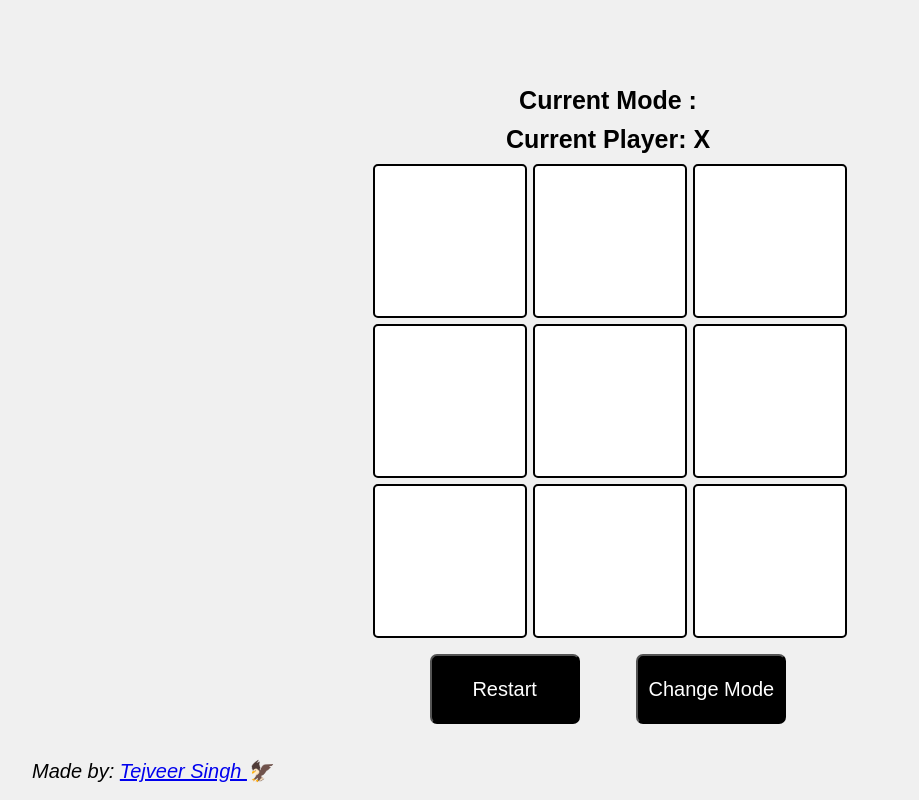
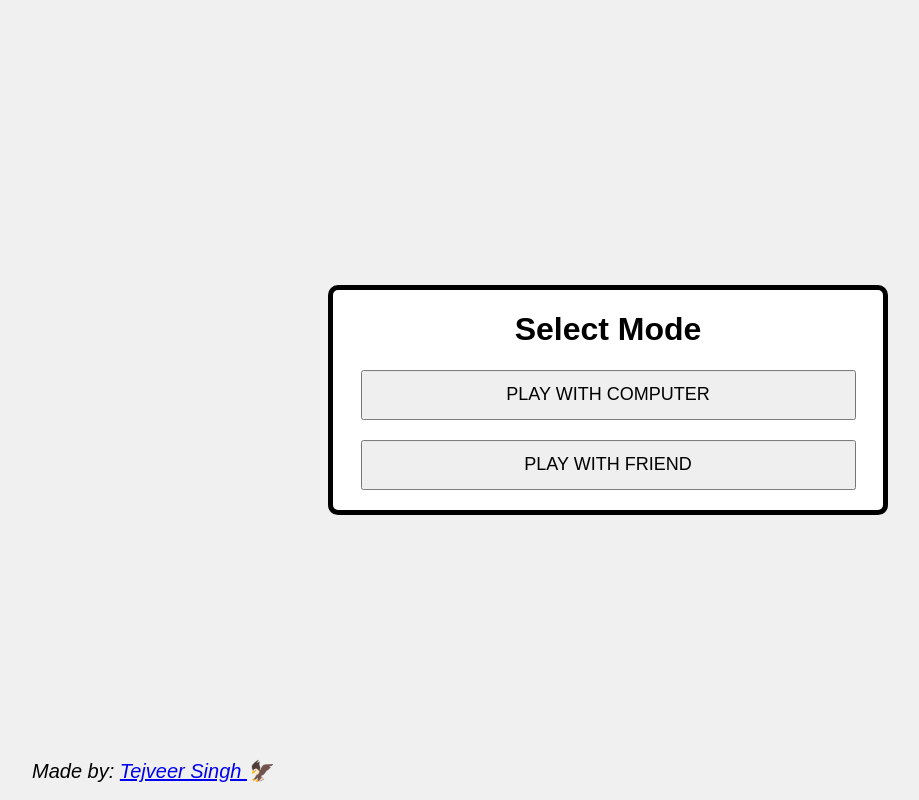
Before and after one commit to tejveer755/Tic-tac-toe-Game, a React (Vite) app: page / in a window 1280 px wide. Shown: the whole page, without its empty margins (32-951 px from the left). Built offline with nearby package versions, Linux system fonts and the light colour scheme.

Commit message:
Update App.jsx

```diff
--- a/src/App.jsx
+++ b/src/App.jsx
@@ -3,15 +3,16 @@ import "./App.css";
 
 const App = () => {
   const [currentPlayer, setCurrentPlayer] = useState("X");
+
   const [board, setBoard] = useState(
     JSON.parse(localStorage.getItem("board")) || Array(9).fill(null)
   );
   const [isPlayerTurn, setIsPlayerTurn] = useState(true); // Track player turn
   const [gameMode, setGameMode] = useState(
-    localStorage.getItem("gameMode") || null
+    localStorage.getItem("gameMode") || ""
   ); // Retrieve game mode from localStorage
+  const [modeSelection, setModeSelection] = useState(false); // Track mode selection
 
-  // Set game mode from local storage on component mount
   useEffect(() => {
     const savedGameMode = localStorage.getItem("gameMode");
     if (savedGameMode) {
@@ -21,7 +22,7 @@ const App = () => {
 
   useEffect(() => {
     localStorage.setItem("board", JSON.stringify(board));
-    if (!isPlayerTurn && gameMode === "computer") {
+    if (!isPlayerTurn && gameMode === 'computer') {
       const timer = setTimeout(() => {
         handleComputerMove();
       }, 700); // Add a slight delay for the computer's move
@@ -30,7 +31,7 @@ const App = () => {
   }, [board, isPlayerTurn, gameMode]);
 
   const handleClick = (id) => {
-    if (board[id] !== null || !isPlayerTurn) return;
+    if (board[id] !== null || !isPlayerTurn || modeSelection) return;
 
     const newBoard = [...board];
     newBoard[id] = currentPlayer;
@@ -51,7 +52,9 @@ const App = () => {
         setIsPlayerTurn(false);
         setCurrentPlayer("O"); // Switch to computer's turn
       } else {
-        setCurrentPlayer(currentPlayer === "X" ? "O" : "X");
+        setCurrentPlayer((prevPlayer) =>
+          prevPlayer === "X" ? "O" : "X"
+        );
       }
     }
   };
@@ -70,8 +73,8 @@ const App = () => {
       winningMove !== -1
         ? winningMove
         : blockingMove !== -1
-        ? blockingMove
-        : emptyIndices[Math.floor(Math.random() * emptyIndices.length)];
+          ? blockingMove
+          : emptyIndices[Math.floor(Math.random() * emptyIndices.length)];
 
     const newBoard = [...board];
     newBoard[move] = "O"; // Computer is "O"
@@ -79,7 +82,7 @@ const App = () => {
 
     if (checkWinner(newBoard)) {
       setTimeout(() => {
-        alert(`Computer wins!`);
+        alert("Computer wins!");
         resetGame();
       }, 10);
     } else if (newBoard.every((cell) => cell !== null)) {
@@ -89,7 +92,9 @@ const App = () => {
       }, 10);
     } else {
       setIsPlayerTurn(true);
-      setCurrentPlayer("X"); // Switch back to player's turn
+      setCurrentPlayer((prevPlayer) =>
+        prevPlayer === "X" ? "O" : "X"
+      ); // Switch back to player's turn
     }
   };
 
@@ -142,18 +147,19 @@ const App = () => {
     setBoard(Array(9).fill(null));
     setCurrentPlayer("X");
     setIsPlayerTurn(true); // Start with player's turn
+    setModeSelection(false); // Reset mode selection
   };
 
   const handleModeSelection = (mode) => {
     setGameMode(mode);
     localStorage.setItem("gameMode", mode); // Save mode to localStorage
-    resetGame(); // Reset the game when mode changes
+    setModeSelection(true); // Set mode selection to true
   };
 
   return (
     <>
-        <h2>Made by: <a href="https://github.com/tejveer755">Tejveer Singh </a>🦅</h2>
-      {gameMode=== "" ? (
+      <h2>Made by: <a href="https://github.com/tejveer755">Tejveer Singh </a>🦅</h2>
+      {gameMode === ""  ? (
         <div className="homepage">
           <h1>Select Mode</h1>
           <button onClick={() => handleModeSelection("computer")}>
@@ -165,7 +171,7 @@ const App = () => {
         </div>
       ) : (
         <>
-            <h1  className="status">Current Mode : {gameMode}</h1>
+          <h1 className="status">Current Mode : {gameMode}</h1>
           <h1 className="status">Current Player: {currentPlayer}</h1>
           <div className="game-container">
             <div className="game-board">
@@ -184,7 +190,7 @@ const App = () => {
             <button className="reset-btn" onClick={resetGame}>
               Restart
             </button>
-            <button className="reset-btn" onClick={() => handleModeSelection('')}>
+            <button className="reset-btn" onClick={() => handleModeSelection("")}>
               Change Mode
             </button>
           </div>
```
